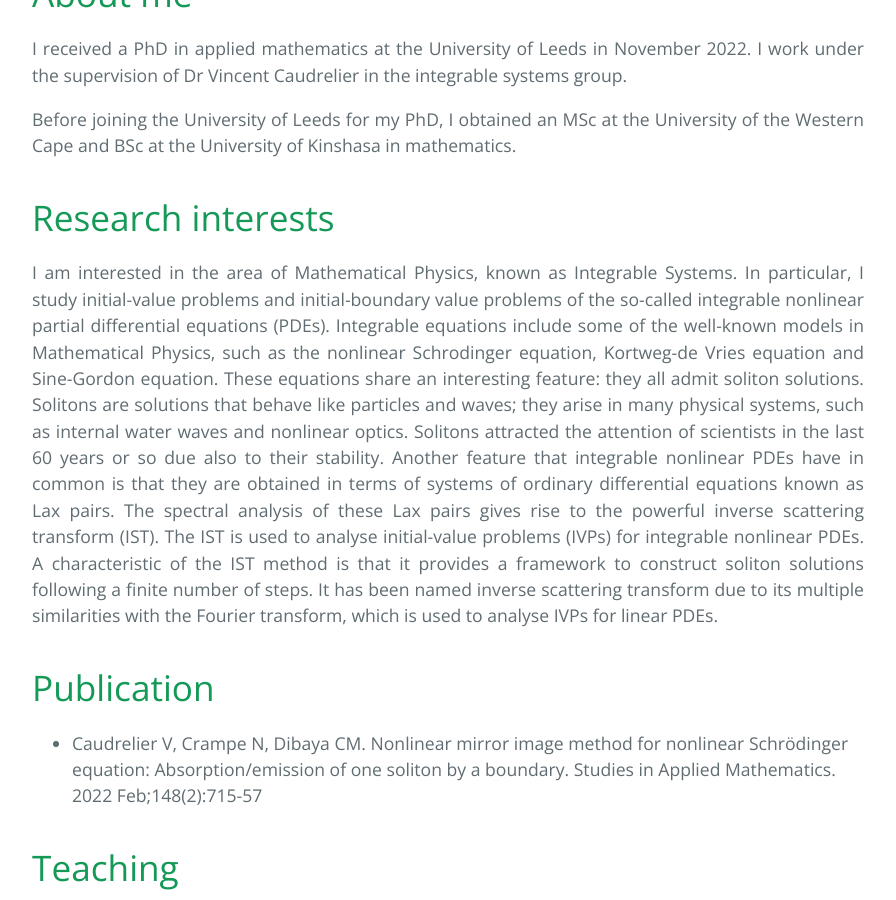
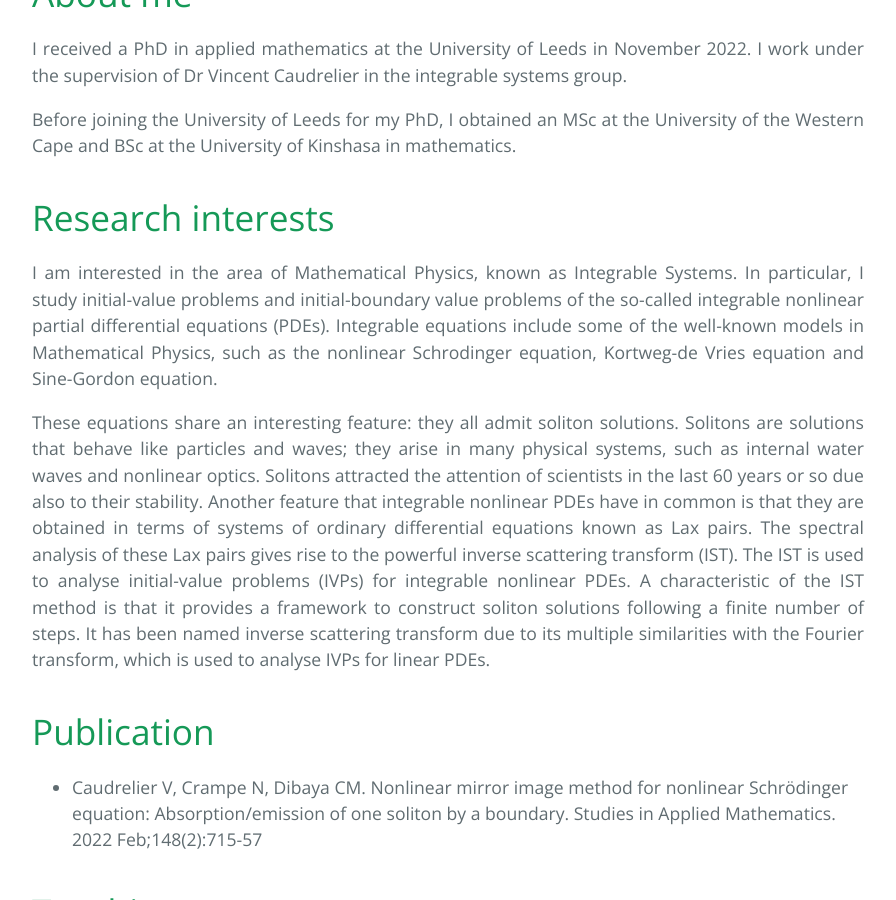
Before and after one commit to carlosdibaya/carlosdibaya.github.io, a Jekyll site: the page built from index.md, in a window 1280 px wide and 900 px high, scrolled down 382 px. Shown: the whole window, without its empty margins (192-1088 px from the left). Built offline with Jekyll 4.4.1, drawn with Linux system fonts in a browser that asks for light colours.

Commit message:
Adding paragraphs structure in my interest

```diff
--- a/index.md
+++ b/index.md
@@ -19,10 +19,9 @@ There should be whitespace between paragraphs. We recommend including a README,
 
 # Research interests
 
-<div style="text-align: justify"> I am interested in the area of Mathematical Physics, known as Integrable Systems. In particular, I study initial-value problems and initial-boundary value problems of the so-called integrable nonlinear partial differential equations (PDEs). Integrable equations include some of the well-known models in Mathematical Physics, such as the nonlinear Schrodinger equation, Kortweg-de Vries equation and Sine-Gordon equation.
+<div style="text-align: justify"> <p>I am interested in the area of Mathematical Physics, known as Integrable Systems. In particular, I study initial-value problems and initial-boundary value problems of the so-called integrable nonlinear partial differential equations (PDEs). Integrable equations include some of the well-known models in Mathematical Physics, such as the nonlinear Schrodinger equation, Kortweg-de Vries equation and Sine-Gordon equation. </p>
 
-
-These equations share an interesting feature: they all admit soliton solutions. Solitons are solutions that behave like particles and waves; they arise in many physical systems, such as internal water waves and nonlinear optics. Solitons attracted the attention of scientists in the last 60 years or so due also to their stability. Another feature that integrable nonlinear PDEs have in common is that they are obtained in terms of systems of ordinary differential equations known as Lax pairs. The spectral analysis of these Lax pairs gives rise to the powerful inverse scattering transform (IST). The IST is used to analyse initial-value problems (IVPs) for integrable nonlinear PDEs. A characteristic of the IST method is that it provides a framework to construct soliton solutions following a finite number of steps. It has been named inverse scattering transform due to its multiple similarities with the Fourier transform, which is used to analyse IVPs for linear PDEs.
+<p>These equations share an interesting feature: they all admit soliton solutions. Solitons are solutions that behave like particles and waves; they arise in many physical systems, such as internal water waves and nonlinear optics. Solitons attracted the attention of scientists in the last 60 years or so due also to their stability. Another feature that integrable nonlinear PDEs have in common is that they are obtained in terms of systems of ordinary differential equations known as Lax pairs. The spectral analysis of these Lax pairs gives rise to the powerful inverse scattering transform (IST). The IST is used to analyse initial-value problems (IVPs) for integrable nonlinear PDEs. A characteristic of the IST method is that it provides a framework to construct soliton solutions following a finite number of steps. It has been named inverse scattering transform due to its multiple similarities with the Fourier transform, which is used to analyse IVPs for linear PDEs.</p>
 </div>
 
 # Publication
```
